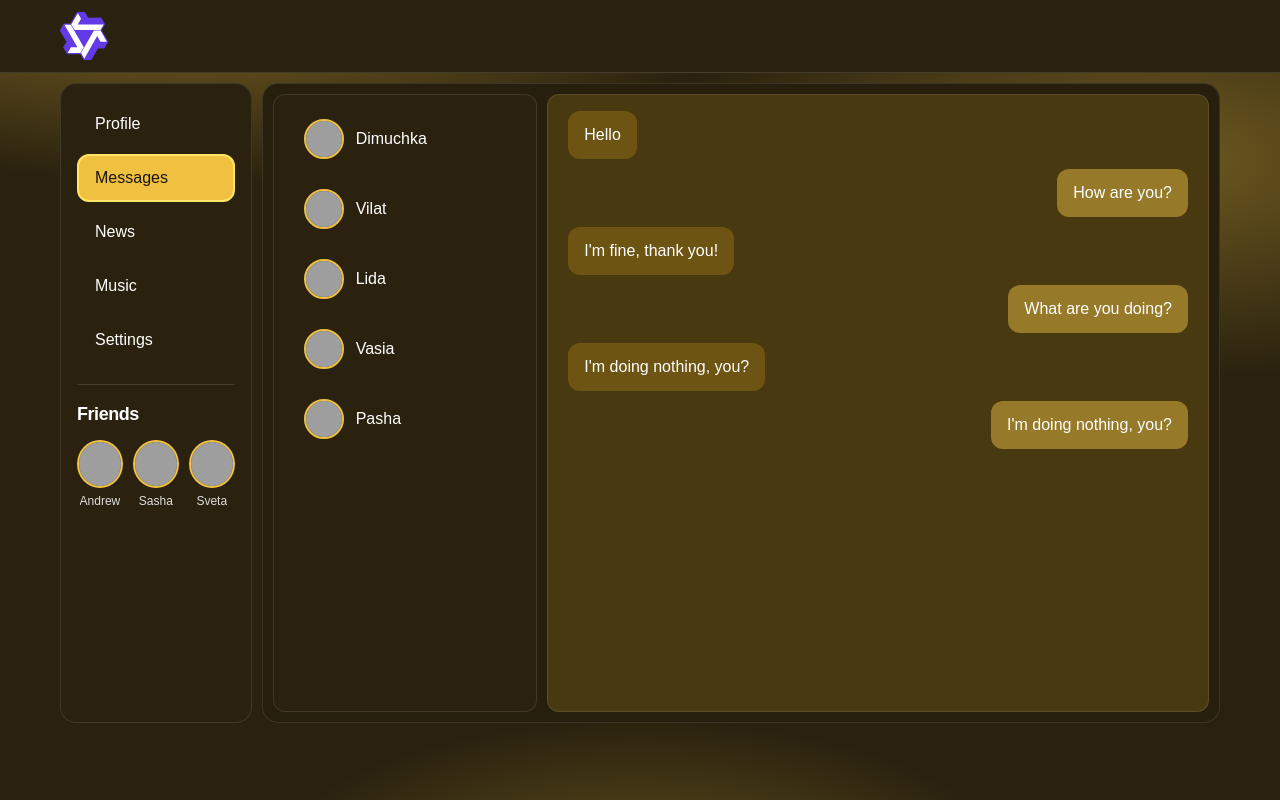
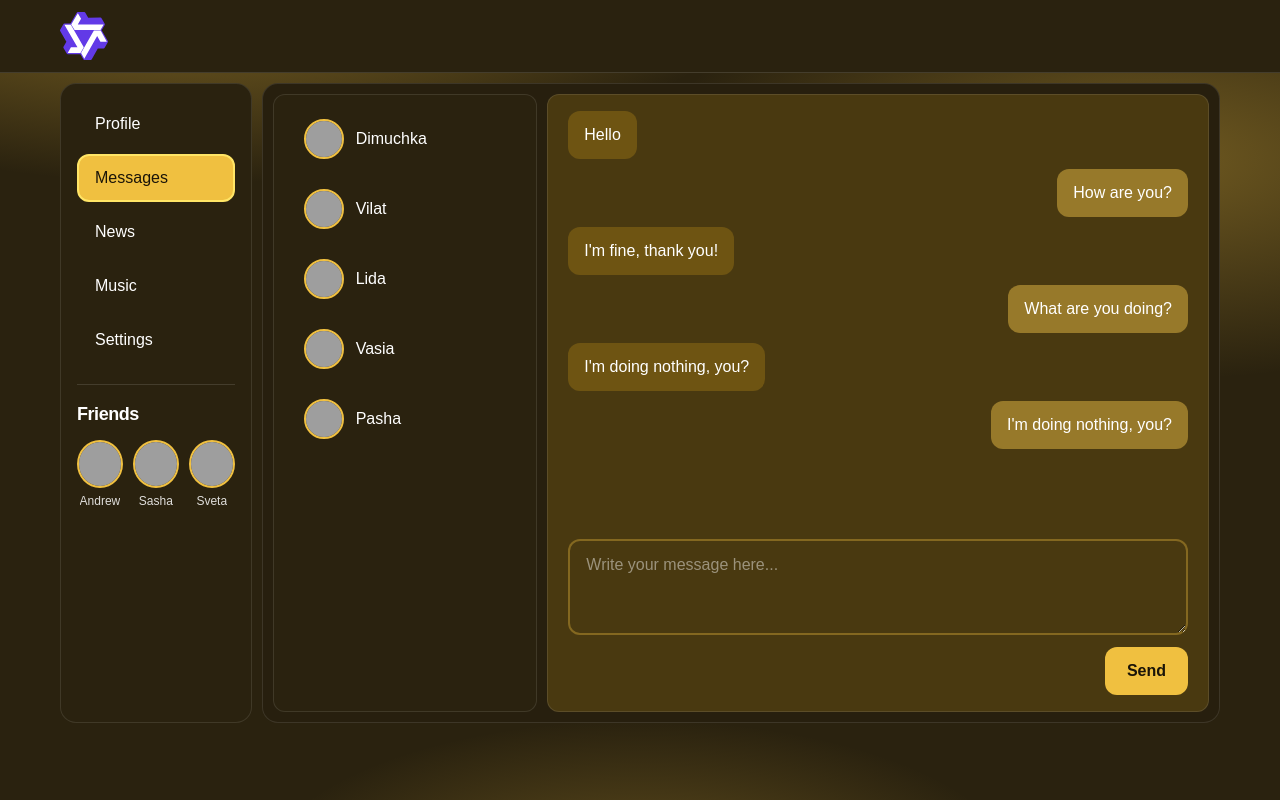
Before and after one commit to skoropadww/samurai-path, a React (Vite) app in the folder react-fall-1/: page /dialogs in a window 1280 px wide. Built offline with nearby package versions, Linux system fonts and the light colour scheme; grey boxes are pictures that could not be loaded.

Commit message:
onClick ref VirtualDOM and added form for Message

```diff
--- a/react-fall-1/src/components/Dialogs/Dialogs.jsx
+++ b/react-fall-1/src/components/Dialogs/Dialogs.jsx
@@ -15,6 +15,11 @@ const Dialogs = (props) => {
   let messagesData = props.state.messagesData.map((message) => (
     <Message key={message.id} message={message.message} />
   ))
+  let newMessageElement = React.createRef();
+  let addMessage = () => {
+    let text = newMessageElement.current.value;
+    alert(text);
+  }
   return (
     <div className={classes.dialogs}>
       <div className={classes.dialog}>
@@ -22,6 +27,10 @@ const Dialogs = (props) => {
       </div>
       <div className={classes.messages}>
         {messagesData}
+        <form className={classes.messages_form}>
+          <textarea ref={newMessageElement} placeholder="Write your message here..." />
+          <button onClick={addMessage} type="submit">Send</button>
+        </form>
       </div>
     </div>
   )
--- a/react-fall-1/src/components/Dialogs/Dialogs.module.css
+++ b/react-fall-1/src/components/Dialogs/Dialogs.module.css
@@ -34,6 +34,81 @@
   overflow-y: auto;
 }
 
+.messages_form {
+  display: flex;
+  flex-direction: column;
+  gap: var(--space-12);
+  margin-top: auto;
+  padding-top: var(--space-12);
+}
+
+.messages_form textarea {
+  width: 100%;
+  min-height: 96px;
+  resize: vertical;
+  padding: var(--space-12) var(--space-16);
+  border: 2px solid color-mix(in srgb, var(--color-accent) 35%, transparent);
+  border-radius: var(--radius-sm);
+  background-color: color-mix(in srgb, var(--color-surface) 18%, var(--color-primary));
+  color: var(--color-on-primary);
+  font-family: var(--font-body);
+  font-size: var(--text-body-size);
+  font-weight: var(--text-body-weight);
+  line-height: var(--text-body-line);
+  outline: none;
+  transition:
+    border-color var(--duration-base) var(--easing),
+    background-color var(--duration-fast) var(--easing);
+}
+
+.messages_form textarea::placeholder {
+  color: color-mix(in srgb, var(--color-on-primary) 45%, transparent);
+}
+
+.messages_form textarea:hover {
+  border-color: color-mix(in srgb, var(--color-accent) 70%, transparent);
+}
+
+.messages_form textarea:focus {
+  border-color: #ffe566;
+  background-color: color-mix(in srgb, var(--color-surface) 28%, var(--color-primary));
+}
+
+.messages_form button {
+  align-self: flex-end;
+  min-height: 44px;
+  min-width: 44px;
+  padding: var(--space-10) var(--space-20);
+  border: 2px solid transparent;
+  border-radius: var(--radius-sm);
+  background-color: var(--color-accent);
+  color: var(--color-on-accent);
+  font-family: var(--font-body);
+  font-size: var(--text-body-size);
+  font-weight: 700;
+  line-height: var(--text-body-line);
+  cursor: pointer;
+  transition:
+    background-color var(--duration-fast) var(--easing),
+    border-color var(--duration-base) var(--easing),
+    transform var(--duration-fast) var(--easing);
+}
+
+.messages_form button:hover {
+  background-color: #ffe566;
+  border-color: #ffe566;
+  transform: translateY(-1px);
+}
+
+.messages_form button:focus-visible {
+  outline: 2px solid #ffe566;
+  outline-offset: 2px;
+}
+
+.messages_form button:active {
+  transform: translateY(0);
+}
+
 @media (max-width: 768px) {
   .dialogs {
     grid-template-columns: 1fr;
--- a/react-fall-1/src/components/Profile/MyPosts/MyPosts.jsx
+++ b/react-fall-1/src/components/Profile/MyPosts/MyPosts.jsx
@@ -10,14 +10,22 @@ const MyPosts = (props) => {
       likeCount={post.likeCount}
     />
   ))
+
+  let newPostElement = React.createRef();
+
+  let addPost = () => {
+    let text = newPostElement.current.value;
+    alert(text);
+  }
+
   return (
     <div className={classes.news}>
       <div className={classes.news_title}>
         <h3>News</h3>
       </div>
       <form className={classes.news_form}>
-        <textarea placeholder="Write your post here..." />
-        <button type="submit">New post</button>
+        <textarea ref={newPostElement} placeholder="Write your post here..." />
+        <button onClick={addPost} type="submit">New post</button>
       </form>
       <div className={classes.news_posts}>
         {postsData}
```
